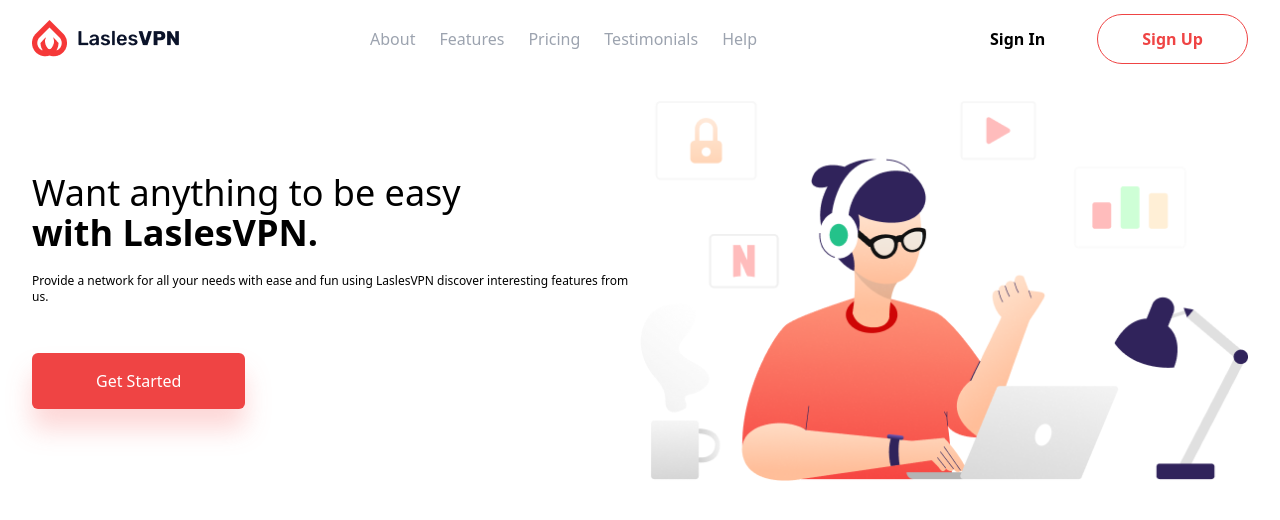
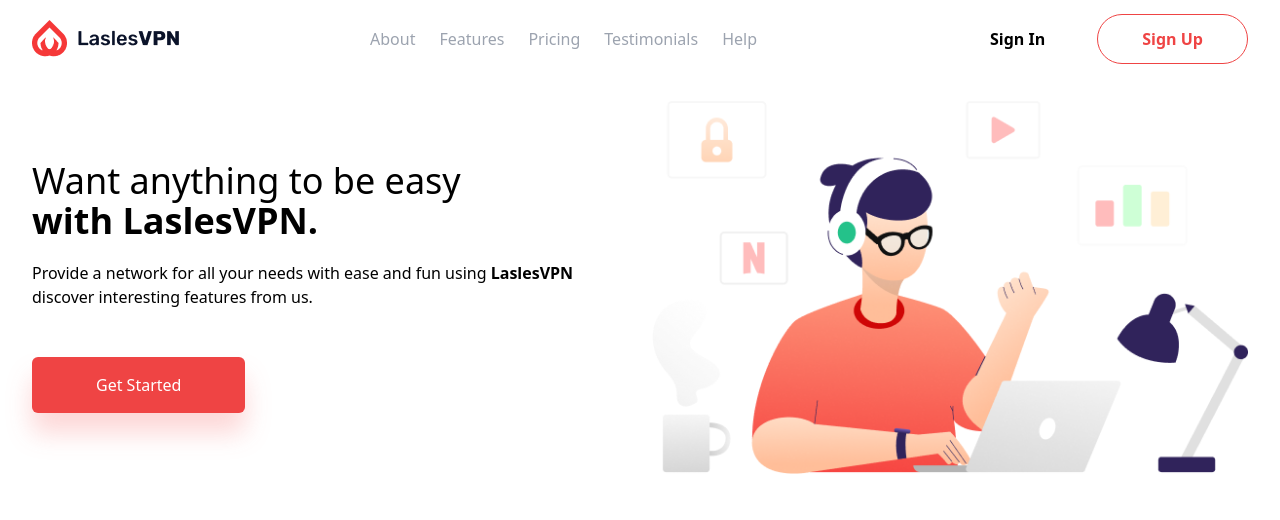
Before and after one commit to rezcode/laslesVPN-tailwind-landingPage, a React (Create React App) app: page / in a window 1280 px wide. Shown: the top 520 px of the page. Built offline with nearby package versions, Linux system fonts and the light colour scheme.

Commit message:
add gap at banner

```diff
--- a/src/pages/Home.js
+++ b/src/pages/Home.js
@@ -4,7 +4,7 @@
 const Home = () => {
   return (
     <>
-      <div className="px-4 items-center mx-auto lg:max-w-7xl md:px-8 grid md:grid-cols-10 pt-6">
+      <div className="px-4 items-center mx-auto lg:max-w-7xl gap-6 md:px-8 grid md:grid-cols-10 pt-6">
         <div className="col-span-5 md:order-last">
           <img src={Ilustration1} alt="banner" />
         </div>
@@ -13,9 +13,10 @@
             Want anything to be easy <br />
             <span className="font-bold">with LaslesVPN.</span>
           </h1>
-          <div className="font-medium text-xs pb-12">
-            Provide a network for all your needs with ease and fun using
-            LaslesVPN discover interesting features from us.
+          <div className="font-medium text-base pb-12">
+            Provide a network for all your needs with ease and fun using{" "}
+            <span className="font-bold">LaslesVPN</span> discover interesting
+            features from us.
           </div>
           <button className="py-4 px-16 bg-red-500 drop-shadow-3xl rounded-md text-white">
             Get Started
```
